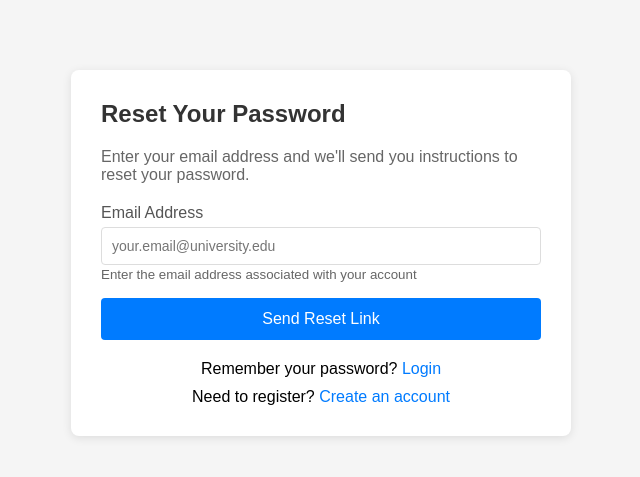
After one commit to gcivil-nyu-org/team5-wed-fall25, a Django app: page /accounts/password-reset/ in a window 1280 px wide. The commit adds this page. Shown: the top 477 px of the page, without its empty margins (319-959 px from the left). Run offline with Django 5.2, Linux system fonts and the light colour scheme.

Commit message:
feat: reset password

```diff
--- a/CampusNest/settings.py
+++ b/CampusNest/settings.py
@@ -158,3 +158,4 @@ MEDIA_ROOT = BASE_DIR / 'media'
 
 
 LOGIN_REDIRECT_URL = 'view_profile'
+PASSWORD_RESET_TIMEOUT = 3600
--- a/accounts/templates/accounts/login.html
+++ b/accounts/templates/accounts/login.html
@@ -44,6 +44,10 @@
     <button type="submit">Login</button>
 </form>
 
+<p class="text-center" style="margin-top: 15px;">
+    <a href="{% url 'password_reset_request' %}">Forgot your password?</a>
+</p>
+
 <p class="text-center" style="margin-top: 20px;">
     Don't have an account? <a href="{% url 'register' %}">Register</a>
 </p>
--- /dev/null
+++ b/accounts/templates/accounts/password_reset_request.html
@@ -0,0 +1,30 @@
+{% extends 'accounts/base.html' %}
+
+{% block title %}Reset Password - CampusNest{% endblock %}
+
+{% block content %}
+<h2>Reset Your Password</h2>
+<p style="margin-bottom: 20px; color: #666;">
+	Enter your email address and we'll send you instructions to reset your password.
+</p>
+
+<form method="post">
+	{% csrf_token %}
+
+	<div class="form-group">
+		<label for="email">Email Address</label>
+		<input type="email" name="email" id="email" required placeholder="your.email@university.edu">
+		<small style="color: #666;">Enter the email address associated with your account</small>
+	</div>
+
+	<button type="submit">Send Reset Link</button>
+</form>
+
+<p class="text-center" style="margin-top: 20px;">
+	Remember your password? <a href="{% url 'login' %}">Login</a>
+</p>
+
+<p class="text-center" style="margin-top: 10px;">
+	Need to register? <a href="{% url 'register' %}">Create an account</a>
+</p>
+{% endblock %}
--- a/accounts/urls.py
+++ b/accounts/urls.py
@@ -14,4 +14,6 @@ urlpatterns = [
     path('resend-verification/', views.resend_verification, name='resend_verification'),
     path('login/', views.user_login, name='login'),
     path('logout/', views.user_logout, name='logout'),
+    path('password-reset/', views.password_reset_request, name='password_reset_request'),  # ✅ New
+    path('password-reset/<uidb64>/<token>/', views.password_reset_confirm, name='password_reset_confirm'),  # ✅ New
 ]
--- a/accounts/views.py
+++ b/accounts/views.py
@@ -1,7 +1,7 @@
 from django.shortcuts import render, redirect
 from django.contrib import messages
-from django.contrib.auth import login, authenticate, logout
-from django.contrib.auth.forms import AuthenticationForm
+from django.contrib.auth import login, authenticate, logout, update_session_auth_hash
+from django.contrib.auth.forms import AuthenticationForm, SetPasswordForm
 from django.contrib.sites.shortcuts import get_current_site
 from django.template.loader import render_to_string
 from django.utils.http import urlsafe_base64_encode, urlsafe_base64_decode
@@ -9,6 +9,7 @@ from django.utils.encoding import force_bytes, force_str
 from django.core.mail import send_mail
 from django.contrib.auth.tokens import default_token_generator
 from django.conf import settings
+from django.contrib.sessions.models import Session
 
 from .forms import RegistrationForm
 from .models import User
@@ -191,5 +192,133 @@ def resend_verification(request):
     if initial_email:
         del request.session['unverified_email']
 
-    return render(request, 'accounts/resend_verification.html', {'initial_email': initial_email}
-                  )
+    return render(request, 'accounts/resend_verification.html', {'initial_email': initial_email})
+
+
+def password_reset_request(request):
+    """
+    Handle password reset request - send reset email
+    """
+    if request.method == 'POST':
+        email = request.POST.get('email')
+
+        try:
+            user = User.objects.get(email=email)
+
+            # Generate password reset token
+            token = default_token_generator.make_token(user)
+            uid = urlsafe_base64_encode(force_bytes(user.pk))
+
+            # Build reset URL
+            current_site = get_current_site(request)
+            reset_link = f"http://{current_site.domain}/accounts/password-reset/{uid}/{token}/"
+
+            # Send password reset email
+            subject = 'Reset Your CampusNest Password'
+            message = f"""
+            Hi {user.first_name},
+
+            You requested to reset your password for your CampusNest account.
+
+            Click the link below to reset your password:
+
+            {reset_link}
+
+            This link will expire in 1 hour for security reasons.
+
+            If you didn't request this password reset, please ignore this email and your password will remain unchanged.
+
+            Best regards,
+            The CampusNest Team
+            """
+
+            send_mail(
+                subject,
+                message,
+                settings.DEFAULT_FROM_EMAIL,
+                [user.email],
+                fail_silently=False,
+            )
+
+            messages.success(request, 'Password reset email sent! Please check your inbox.')
+            return redirect('password_reset_request')
+
+        except User.DoesNotExist:
+            # Don't reveal if email exists for security
+            messages.success(request, 'If an account exists with this email, you will receive password reset instructions.')
+            return redirect('password_reset_request')
+
+    return render(request, 'accounts/password_reset_request.html')
+
+
+def password_reset_confirm(request, uidb64, token):
+    """
+    Handle password reset confirmation - validate token and set new password
+    """
+    try:
+        # Decode user ID from URL
+        uid = force_str(urlsafe_base64_decode(uidb64))
+        user = User.objects.get(pk=uid)
+    except (TypeError, ValueError, OverflowError, User.DoesNotExist):
+        user = None
+
+    # Check if token is valid (1 hour expiry is built into default_token_generator)
+    if user is not None and default_token_generator.check_token(user, token):
+        if request.method == 'POST':
+            form = SetPasswordForm(user, request.POST)
+            if form.is_valid():
+                # Save new password
+                form.save()
+
+                # Terminate all active sessions for this user (security)
+                terminate_user_sessions(user)
+
+                # Send confirmation email
+                subject = 'Your CampusNest Password Has Been Changed'
+                message = f"""
+                Hi {user.first_name},
+
+                This is to confirm that your password for CampusNest has been successfully changed.
+
+                If you did not make this change, please contact us immediately.
+
+                For security, all your active sessions have been logged out. Please log in again with your new password.
+
+                Best regards,
+                The CampusNest Team
+                """
+
+                send_mail(
+                    subject,
+                    message,
+                    settings.DEFAULT_FROM_EMAIL,
+                    [user.email],
+                    fail_silently=False,
+                )
+
+                messages.success(request, 'Password reset successful! You can now log in with your new password.')
+                return redirect('login')
+        else:
+            form = SetPasswordForm(user)
+
+        return render(request, 'accounts/password_reset_confirm.html', {'form': form})
+    else:
+        messages.error(request, 'Password reset link is invalid or has expired. Please request a new one.')
+        return redirect('password_reset_request')
+
+
+def terminate_user_sessions(user):
+    """
+    Terminate all active sessions for a specific user
+    This is called when password is reset for security
+    """
+    user_sessions = []
+    all_sessions = Session.objects.all()
+
+    for session in all_sessions:
+        session_data = session.get_decoded()
+        if session_data.get('_auth_user_id') == str(user.id):
+            user_sessions.append(session.pk)
+
+    # Delete all sessions for this user
+    Session.objects.filter(pk__in=user_sessions).delete()
```
Also changed, not shown: accounts/templates/accounts/password_reset_confirm.html (added, +60 -0 lines), db.sqlite3.
